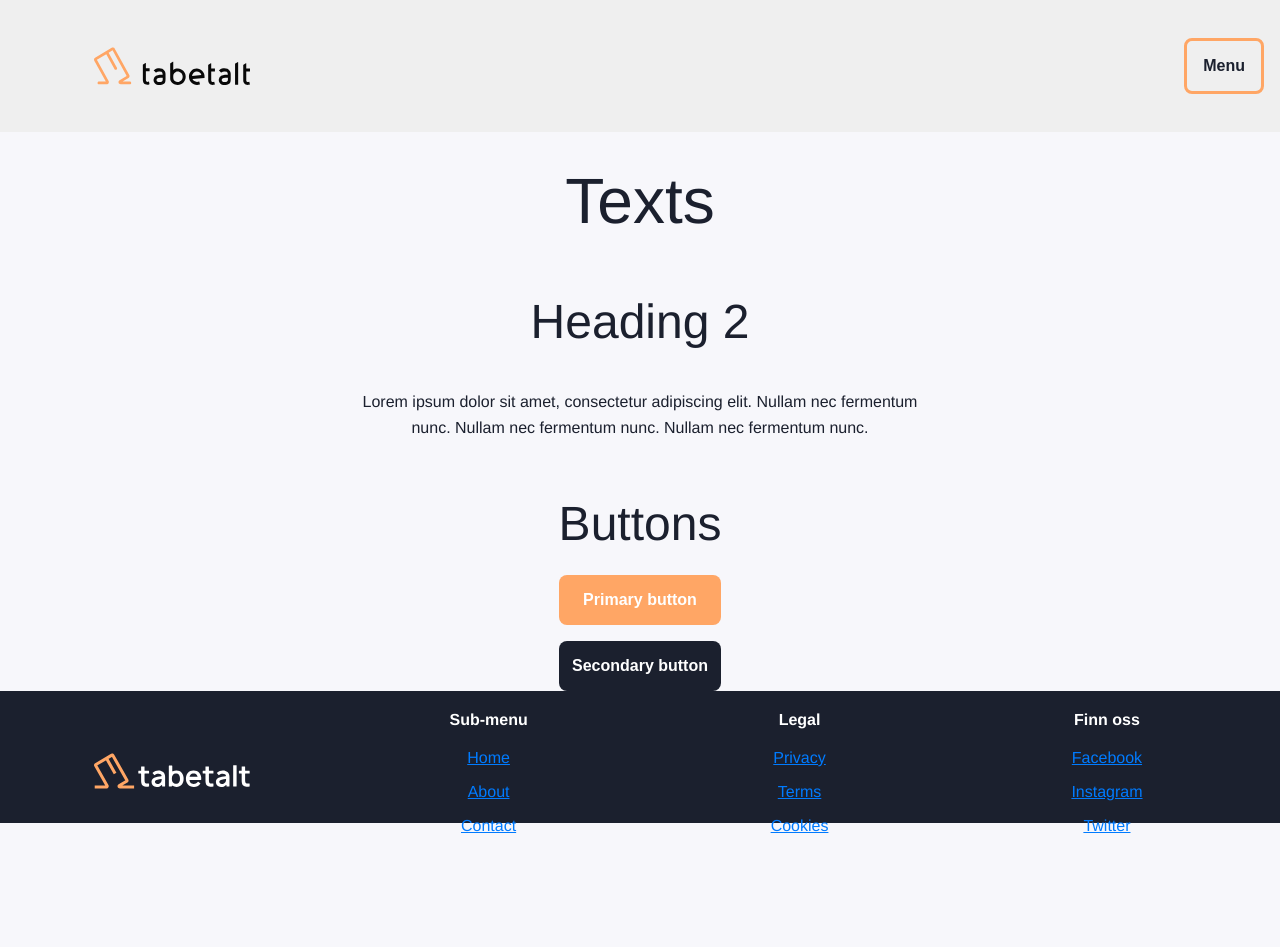
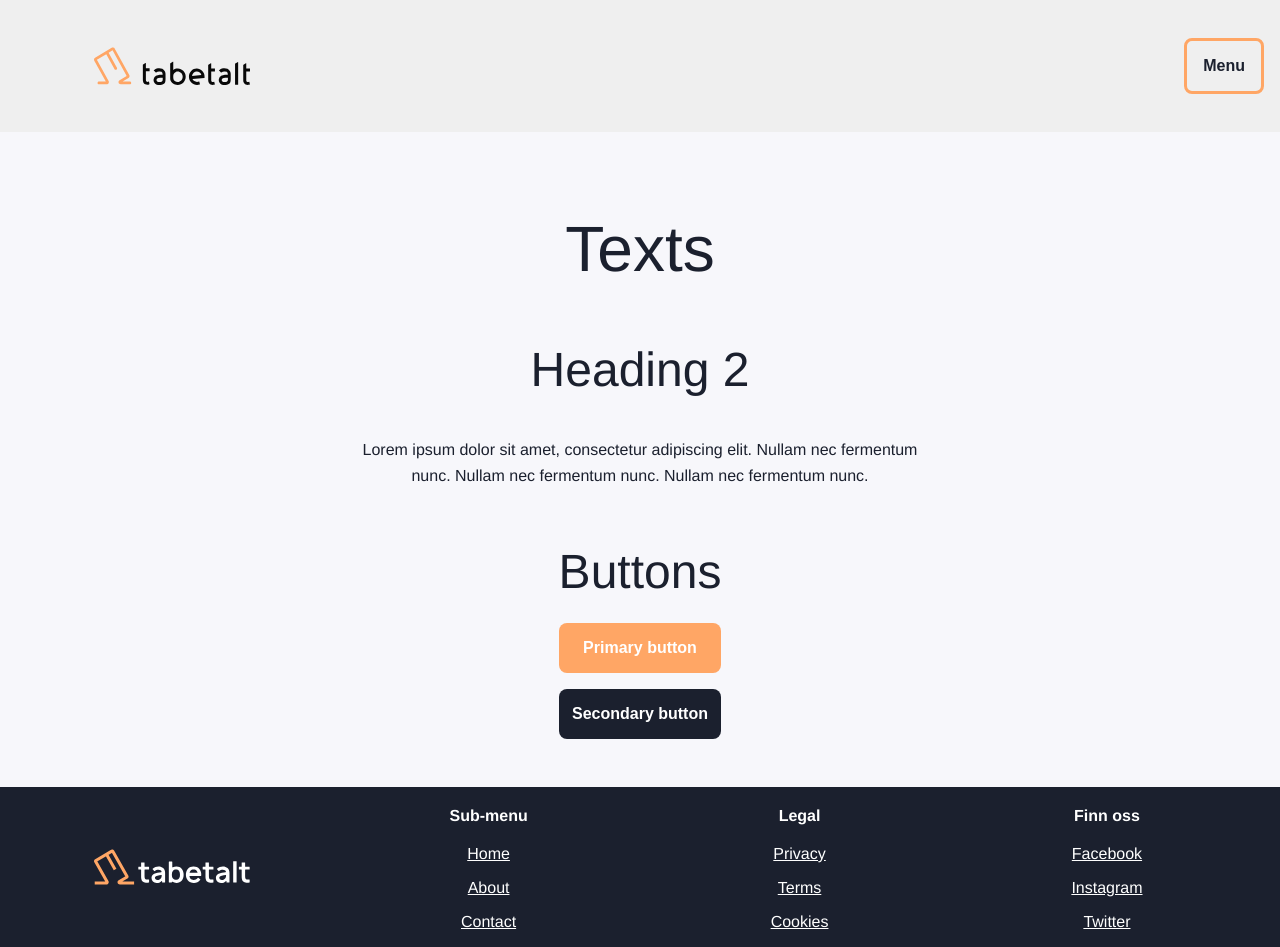
Before and after one commit to tabetalt/style-guide, a SvelteKit app: page / in a window 1280 px wide. Before the commit the page ends 835 px from the top, so only its background shows below. Built offline with nearby package versions, Linux system fonts and the light colour scheme.

Commit message:
fix: allow larger pages

```diff
--- a/static/stylesheet.css
+++ b/static/stylesheet.css
@@ -18,7 +18,6 @@
 	--notification-color: #a80300;
 
 	/* text */
-	--href-color: #007bff;
 	--light-color: #ffffff;
 	--dark-color: #1b202e;
 	--font-family: 'Helvetica', regular;
@@ -59,7 +58,7 @@ b {
 	line-height: 1.6;
 }
 a {
-	color: var(--href-color);
+	color: var(--light-color);
 	&:hover {
 		text-decoration: underline;
 	}
@@ -113,8 +112,9 @@ button {
 }
 main {
 	display: grid;
-	height: 100vh;
+	min-height: 100vh;
 	grid-template-rows: auto 1fr auto;
+	gap: 3em;
 }
 header {
 	padding: 1em;
```
